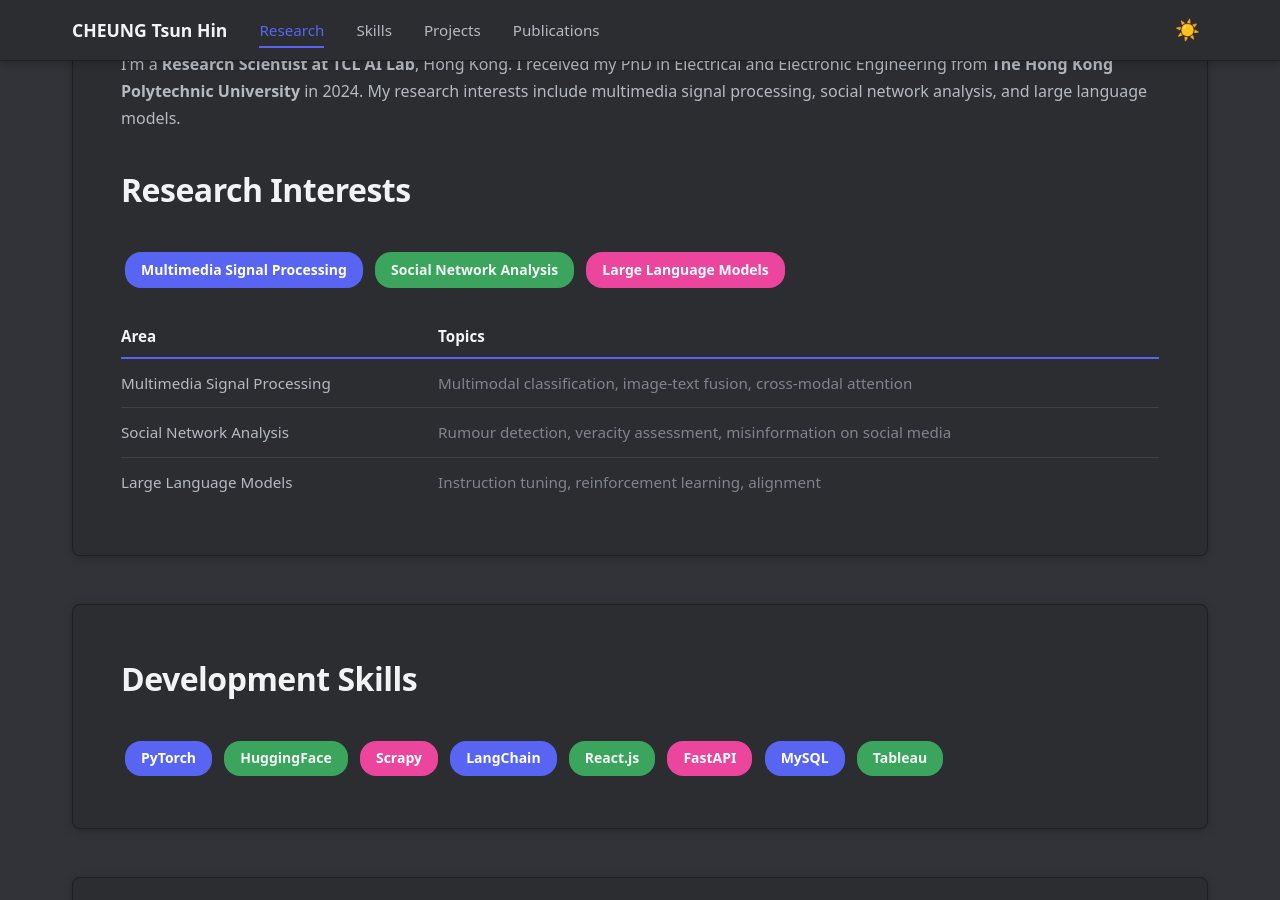
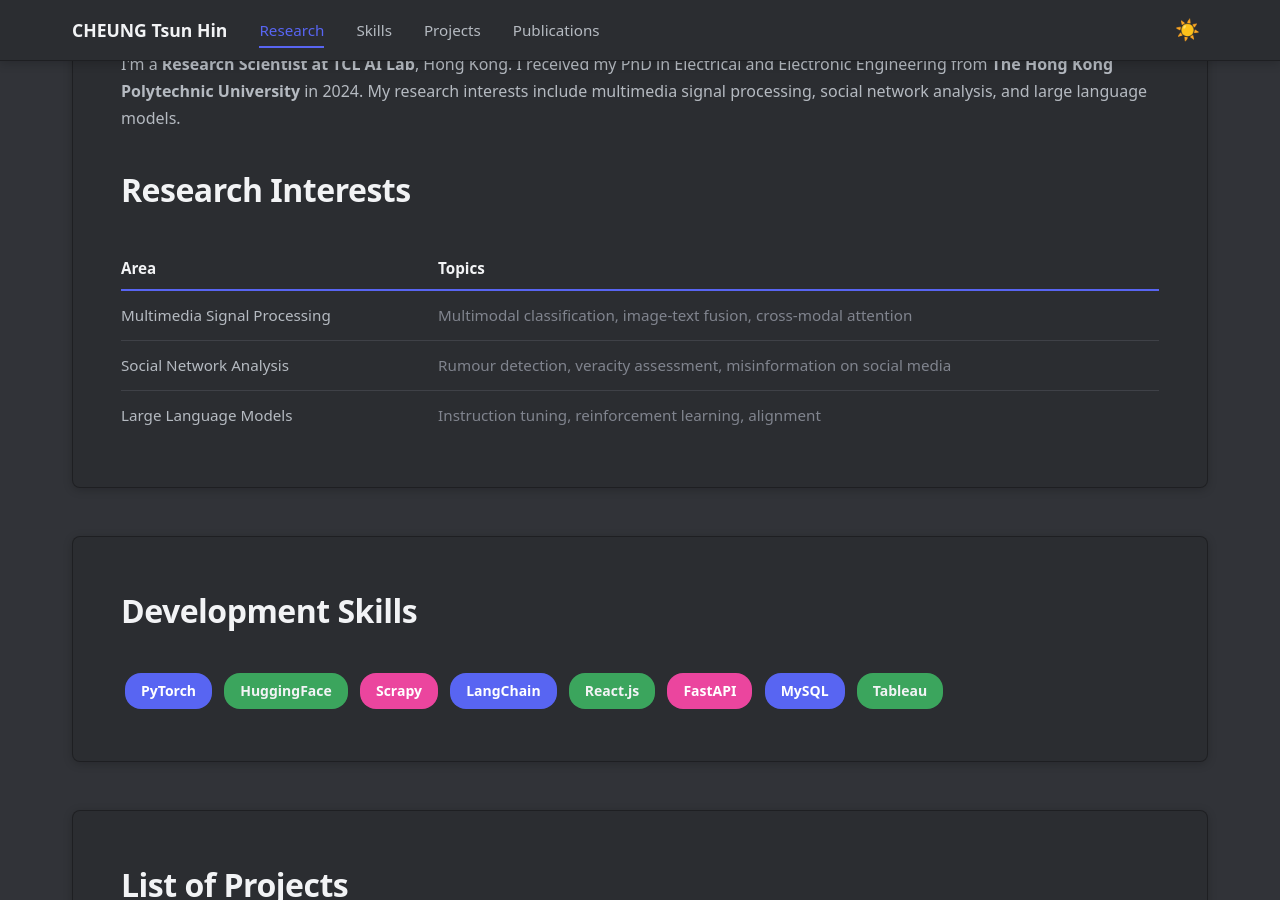
Before and after one commit to thcheung/thcheung.github.io, a Jekyll site: the page built from index.markdown, in a window 1280 px wide and 900 px high, scrolled down 760 px. Built offline with Jekyll 4.4.1, drawn with Linux system fonts in a browser that asks for light colours; some web fonts are replaced.

Commit message:
Remove research interests section from home.html
Removed research interests section from the home layout.

```diff
--- a/_layouts/home.html
+++ b/_layouts/home.html
@@ -779,11 +779,6 @@
       <h2>About Me</h2>
       <p style="margin:0 0 2rem 0; color:var(--text-secondary); font-size:1rem; line-height:1.7;">I'm a <strong>Research Scientist at TCL AI Lab</strong>, Hong Kong. I received my PhD in Electrical and Electronic Engineering from <strong>The Hong Kong Polytechnic University</strong> in 2024. My research interests include multimedia signal processing, social network analysis, and large language models.</p>
       <h2>Research Interests</h2>
-      <div style="margin-bottom:1.5rem;">
-        <span class="keyword-badge">Multimedia Signal Processing</span>
-        <span class="keyword-badge">Social Network Analysis</span>
-        <span class="keyword-badge">Large Language Models</span>
-      </div>
       <table style="width:100%; border-collapse:collapse; font-size:0.95rem;">
         <thead>
           <tr style="border-bottom:2px solid var(--discord-blurple);">
```
